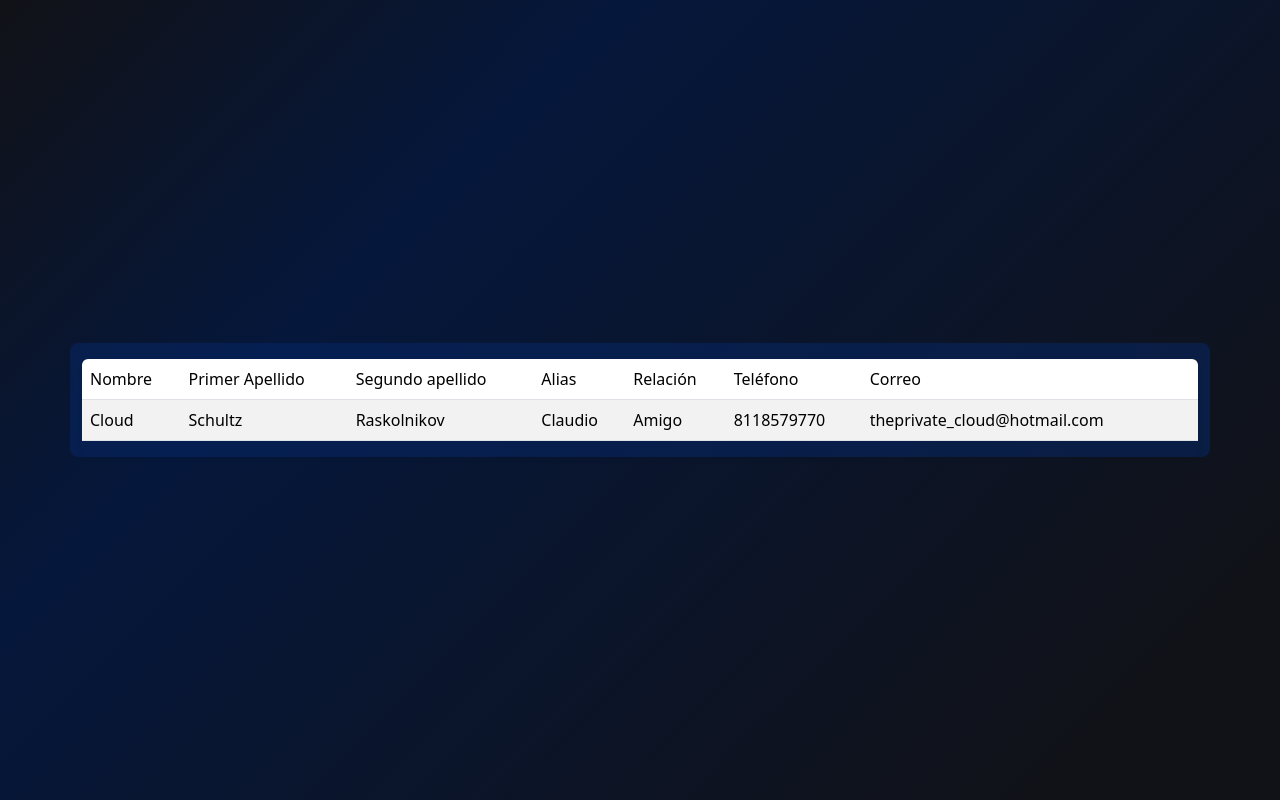
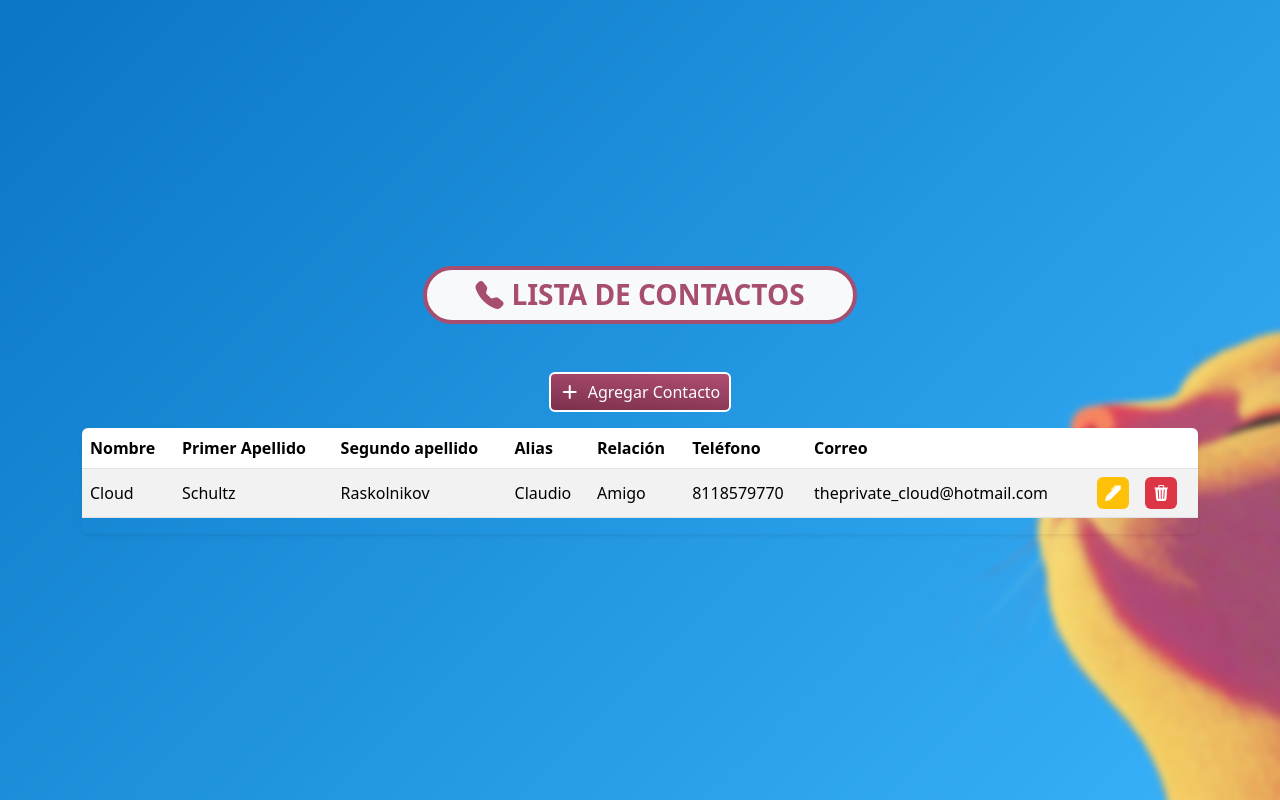
Before and after one commit to FrancoLoera/Evidencia-4-Django, a Django app: page / in a window 1280 px wide. Run offline with Django 5.2, Linux system fonts and the light colour scheme; data comes from the database, SQL or seed files in the repository; some libraries are stand-ins or nearby versions.

```diff
--- a/agenda_telefonica/agenda/static/css/styles.css
+++ b/agenda_telefonica/agenda/static/css/styles.css
@@ -0,0 +1,41 @@
+.gato-bg {
+    position: relative;
+    overflow: hidden;
+}
+
+.gato-bg::before {
+    content: "";
+    position: absolute;
+    inset: 0;
+    background-image: url("../imgs/gato.png");
+    background-size: cover;
+    background-position: center;
+    filter: blur(3px);
+    transform: scale(1.1);
+    z-index: -1;
+}
+
+.title-box {
+    transition: ease 0.4s;
+}
+
+.title-box:hover {
+    scale: 1.05;
+    background: linear-gradient(185deg, #b04e73, #7c304d);
+    border: 4px solid rgba(255, 255, 255, 0.3) !important;
+    color: white !important;
+}
+
+.add-button {
+    background: linear-gradient(185deg, #b04e73, #7c304d);
+    border: 2px solid white;
+    color: white;
+    transition: ease 0.4s;
+}
+
+.add-button:hover {
+    scale: 1.05;
+    background: linear-gradient(#FFF, #FFF);
+    border: 2px solid #a74e70;
+    color: #a74e70;
+}
--- a/agenda_telefonica/agenda/templates/base.html
+++ b/agenda_telefonica/agenda/templates/base.html
@@ -1,7 +1,7 @@
 <!DOCTYPE html>
 <html lang="es" translate="no">
+{% load static %}
 <head>
-    {% load static %}
     <meta charset="UTF-8">
     <meta name="viewport" content="width=device-width, initial-scale=1.0">
     <link href="https://cdn.jsdelivr.net/npm/bootstrap@5.3.8/dist/css/bootstrap.min.css" rel="stylesheet" integrity="sha384-sRIl4kxILFvY47J16cr9ZwB07vP4J8+LH7qKQnuqkuIAvNWLzeN8tE5YBujZqJLB" crossorigin="anonymous">
@@ -9,7 +9,7 @@
     <link rel="preconnect" href="https://fonts.googleapis.com">
     <link rel="preconnect" href="https://fonts.gstatic.com" crossorigin>
     <link href="https://fonts.googleapis.com/css2?family=Poppins:ital,wght@0,100;0,200;0,300;0,400;0,500;0,600;0,700;0,800;0,900;1,100;1,200;1,300;1,400;1,500;1,600;1,700;1,800;1,900&display=swap" rel="stylesheet">
-    <link rel="stylesheet" href="https://1/cdn.jsdelivr.net/npm/bootstrap-icons@1.13.1/font/bootstrap-icons.min.css">
+    <link rel="stylesheet" href="https://cdn.jsdelivr.net/npm/bootstrap-icons@1.13.1/font/bootstrap-icons.min.css">
     <link rel="stylesheet" href="{% static 'css/styles.css' %}">
     <script src="{% static 'js/confirmar.js' %}"></script>
     <script src="https://cdn.jsdelivr.net/npm/bootstrap@5.3.2/dist/js/bootstrap.bundle.min.js"></script>
--- a/agenda_telefonica/agenda/templates/listar-contactos.html
+++ b/agenda_telefonica/agenda/templates/listar-contactos.html
@@ -1,20 +1,23 @@
 {% extends 'base.html' %}
+
 {% block title %}Listar Contactos{% endblock %}
 
 {% block content %}
-<main class="vh-100 d-flex align-items-center" style="background: linear-gradient(135deg, #111217 0%, #05173b 30%, #111217 90%)">
-    <div class="container rounded-3" style="background-color: rgb(6,41,107, 0.5)">
-        <div class="table-responsive shadow-sm rounded mt-3">
+<main class="vh-100 d-flex align-items-center gato-bg">
+    <div class="container rounded-3 d-flex flex-column align-items-center">
+        <h1 class="bg-light d-inline-block fw-bold fs-3 rounded-5 ps-5 pe-5 pt-2 pb-2 m-0 title-box" style="border: 4px solid #a74e70; color: #a74e70;"><i class="bi bi-telephone-fill fs-3 me-2"></i>LISTA DE CONTACTOS</h1>
+        <a class="rounded add-button text-decoration-none fw-medium mt-5" style="padding: 6px 9px;" href=""><i class="fa-solid fa-plus me-2"></i>Agregar Contacto</a>
+        <div class="table-responsive shadow-sm rounded mt-3 w-100">
             <table class="table table-striped table-hover align-middle w-100 mt-0">
-                <thead style="background-color: #111217;">
-                    <th class="fw-normal">Nombre</th>
-                    <th class="fw-normal">Primer Apellido</th>
-                    <th class="fw-normal">Segundo apellido</th>
-                    <th class="fw-normal">Alias</th>
-                    <th class="fw-normal">Relación</th>
-                    <th class="fw-normal">Teléfono</th>
-                    <th class="fw-normal">Correo</th>
-                    <th class="fw-normal"></th>
+                <thead>
+                    <th class="fw-bold">Nombre</th>
+                    <th class="fw-bold">Primer Apellido</th>
+                    <th class="fw-bold">Segundo apellido</th>
+                    <th class="fw-bold">Alias</th>
+                    <th class="fw-bold">Relación</th>
+                    <th class="fw-bold">Teléfono</th>
+                    <th class="fw-bold">Correo</th>
+                    <th class="fw-bold"></th>
                 </thead>
                 <tbody>
                     {% for contacto in contactos %}
@@ -26,7 +29,12 @@
                         <td>{{ contacto.relacion|title }}</td>
                         <td>{{ contacto.telefono|title }}</td>
                         <td>{{ contacto.correo|lower }}</td>
-                        <td><i class="bi bi-pen-fill"></i><i class="bi bi-trash3-fill"></i></td>
+                        <td>
+                            <div class="d-flex">
+                                <a class="bg-warning pt-1 pb-1 ps-2 pe-2 me-3 rounded" href=""><i class="bi bi-pen-fill text-white"></i></a>
+                                <a class="bg-danger pt-1 pb-1 ps-2 pe-2 rounded" href=""><i class="bi bi-trash3-fill text-white"></i></a>
+                            </div>
+                        </td>
                     </tr>
                     {% empty %}
                     <tr>
--- a/agenda_telefonica/agenda/urls.py
+++ b/agenda_telefonica/agenda/urls.py
@@ -3,4 +3,5 @@ from . import views
 
 urlpatterns = [
     path('', views.listar_contactos, name='listar-contactos'),
+    path('crear-contacto/', views.crear_contacto, name='crear-contacto'),
 ]
--- a/agenda_telefonica/agenda/views.py
+++ b/agenda_telefonica/agenda/views.py
@@ -5,3 +5,22 @@ from .models import Relacion, Contacto
 def listar_contactos(request):
     contactos = Contacto.objects.all()
     return render(request, 'listar-contactos.html', {'contactos': contactos})
+
+def crear_contacto(request):
+    if request.method == "POST":
+        nombre = request.POST["nombre"]
+        apellidoPaterno = request.POST["apellidoPaterno"]
+        apellidoMaterno = request.POST.get("apellidoMaterno", "")
+        alias = request.POST.get("alias", "")
+
+        relacion_id = request.POST.get("relacion")
+        relacion = Relacion.objects.get(id = relacion_id)
+
+        telefono = request.POST["telefono"]
+        correo = request.POST.get("correo", "")
+
+        Contacto.objects.create(nombre = nombre, apellidoPaterno = apellidoPaterno, apellidoMaterno = apellidoMaterno, alias = alias, relacion = relacion, telefono = telefono, correo = correo)
+        return redirect("listar-contactos")
+
+    relaciones = Relacion.objects.all()
+    return render(request, "crear-contacto.html", {"relaciones": relaciones})
```
Also changed, not shown: agenda_telefonica/agenda/templates/crear-contacto.html (added, +60 -0 lines), agenda_telefonica/agenda/static/imgs/gato.png (added).
